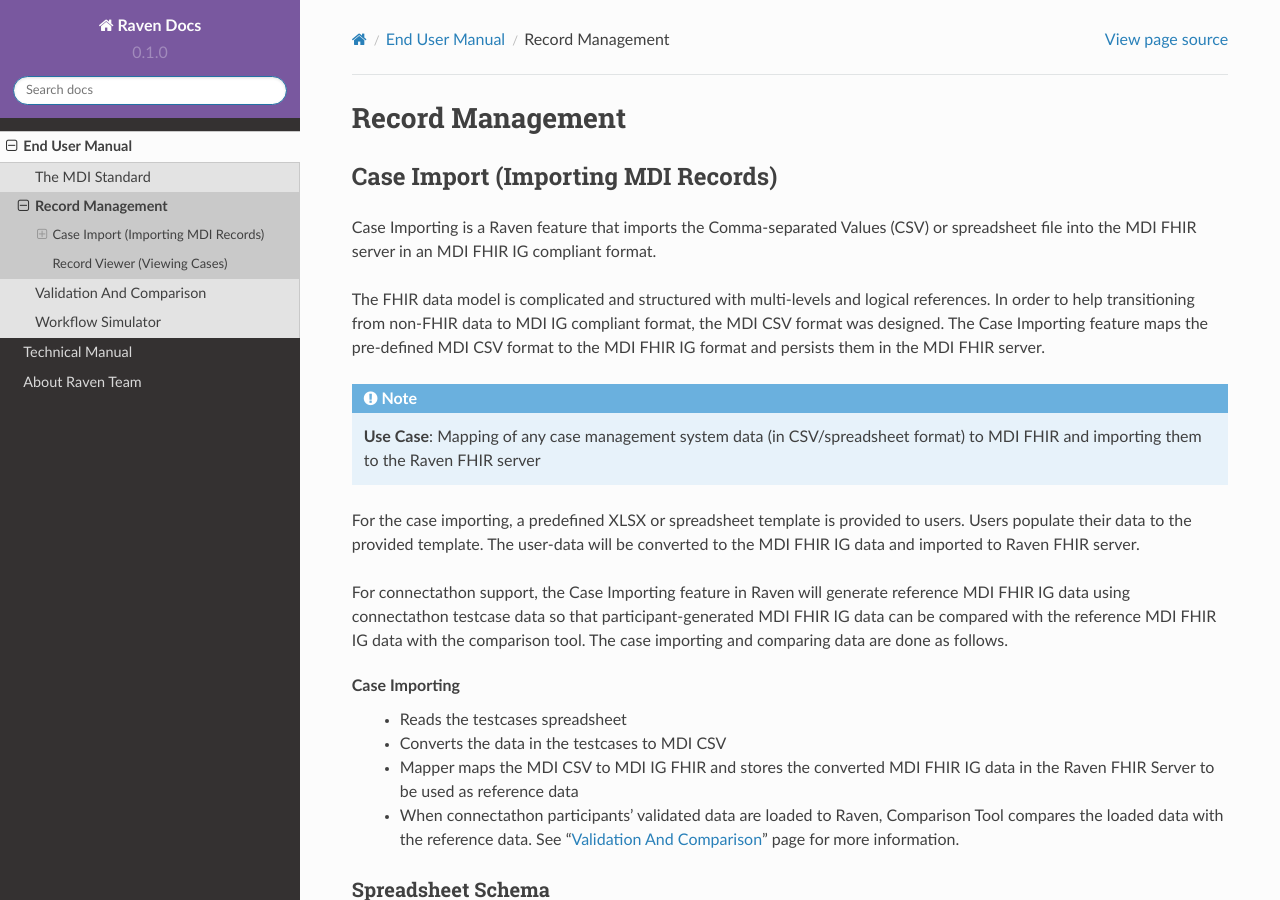
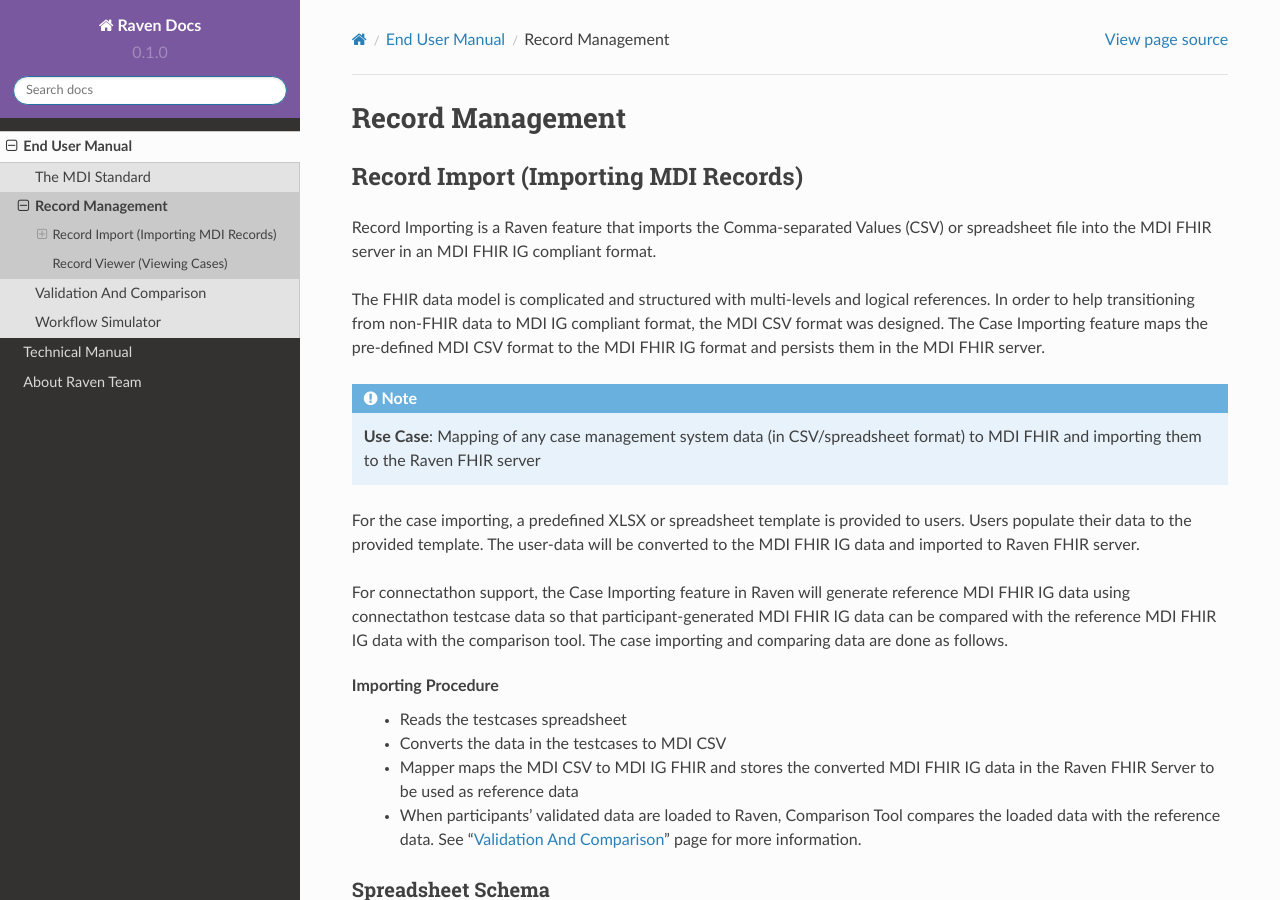
Before and after one commit to MortalityReporting/RavenDocs, a Sphinx documentation site: the page built from docs/source/userManual/recordManagement.rst, in a window 1280 px wide and 900 px high. Built offline with Sphinx 7.4.7 and the Read the Docs theme 2.0.0, drawn with Linux system fonts in a browser that asks for light colours.

Commit message:
Update recordManagement.rst

```diff
--- a/docs/source/userManual/recordManagement.rst
+++ b/docs/source/userManual/recordManagement.rst
@@ -3,9 +3,9 @@
 Record Management
 =================
 
-Case Import (Importing MDI Records)
+Record Import (Importing MDI Records)
 -----------------------------------
-Case Importing is a Raven feature that imports the Comma-separated Values (CSV) or spreadsheet
+Record Importing is a Raven feature that imports the Comma-separated Values (CSV) or spreadsheet
 file into the MDI FHIR server in an MDI FHIR IG compliant format.
 
 The FHIR data model is complicated and structured with multi-levels and logical references.
@@ -26,12 +26,12 @@
 compared with the reference MDI FHIR IG data with the comparison tool. The case importing and comparing
 data are done as follows.
 
-**Case Importing**
+**Importing Procedure**
     - Reads the testcases spreadsheet
     - Converts the data in the testcases to MDI CSV
     - Mapper maps the MDI CSV to MDI IG FHIR and stores the converted MDI FHIR IG data in the Raven FHIR Server
       to be used as reference data
-    - When connectathon participants’ validated data are loaded to Raven, Comparison Tool compares the
+    - When participants’ validated data are loaded to Raven, Comparison Tool compares the
       loaded data with the reference data. See ":ref:`validation-comparison`" page for more information.
 
 Spreadsheet Schema
```
